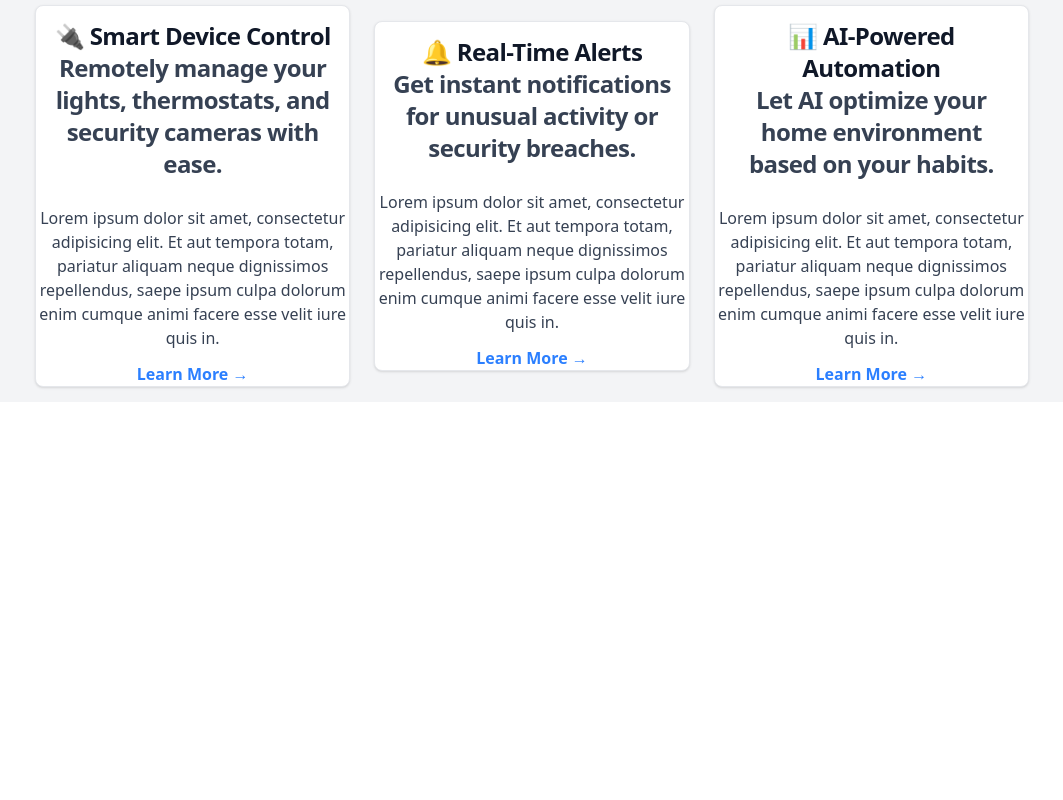
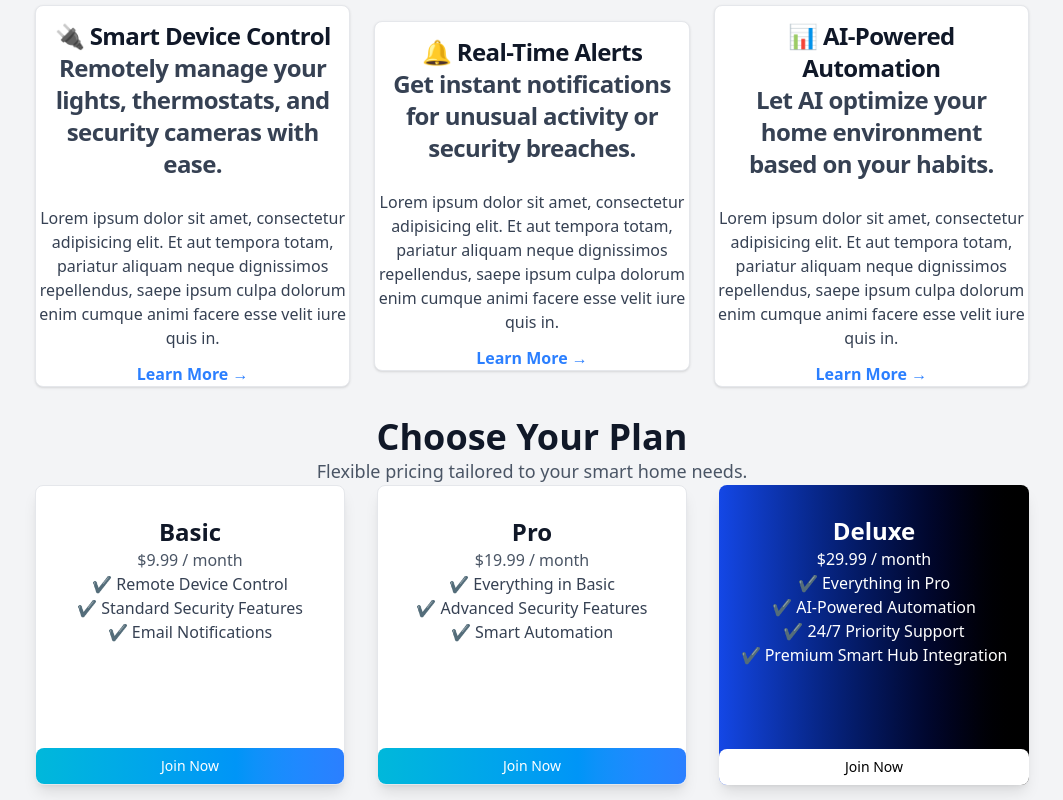
Before and after one commit to sombas100/softu-smarthub, a React (Vite) app in the folder client/: page / in a window 1280 px wide. Shown: the part 894-1694 px from the top of the page, without its empty margins (108-1171 px from the left). Before the commit the page ends 1296 px from the top, so only its background shows below. Built offline with nearby package versions, Linux system fonts and the light colour scheme.

Commit message:
Create pricing plan

```diff
--- a/client/src/App.jsx
+++ b/client/src/App.jsx
@@ -2,6 +2,7 @@ import Banner from "./components/Banner";
 import Features from "./components/Features";
 import Hero from "./components/Hero";
 import Navbar from "./components/Navbar";
+import Pricing from "./components/Pricing";
 
 function App() {
   return (
@@ -10,6 +11,7 @@ function App() {
       <Navbar />
       <Hero />
       <Features />
+      <Pricing />
     </>
   );
 }
--- /dev/null
+++ b/client/src/components/Pricing.jsx
@@ -0,0 +1,87 @@
+import React from "react";
+
+const Pricing = () => {
+  return (
+    <section className="py-16 bg-gray-100 dark:bg-gray-900">
+      <div className="layout max-w-screen-xl mx-auto px-6 text-center">
+        <h2 className="text-4xl font-bold text-gray-900 dark:text-white">
+          Choose Your Plan
+        </h2>
+        <p className="text-lg text-gray-600 dark:text-gray-400 mt-2">
+          Flexible pricing tailored to your smart home needs.
+        </p>
+
+        {/* Pricing Card Container */}
+        <div className="mt-10 grid grid-cols-1 md:grid-cols-3 gap-8 justify-center">
+          <div className="p-6  bg-white border border-gray-200 rounded-lg shadow-lg dark:bg-gray-800 dark:border-gray-700 h-[300px] flex flex-col justify-between">
+            <div style={{ marginTop: "30px" }}>
+              <h3 className="text-2xl font-bold text-gray-900 dark:text-white">
+                Basic
+              </h3>
+              <p className="text-gray-600 dark:text-gray-400 mt-2">
+                $9.99 / month
+              </p>
+              <ul className="mt-4 space-y-2 text-gray-700 dark:text-gray-300">
+                <li>✔ Remote Device Control</li>
+                <li>✔ Standard Security Features</li>
+                <li>✔ Email Notifications</li>
+              </ul>
+            </div>
+            <button
+              style={{ padding: "8px" }}
+              type="button"
+              className="md:mr-4 text-white bg-gradient-to-r from-cyan-500 to-blue-500 hover:bg-gradient-to-bl focus:ring-4 focus:outline-none focus:ring-cyan-300 dark:focus:ring-cyan-800 font-medium rounded-lg text-sm px-5 py-2.5 text-center me-2 mb-2 hover:cursor-pointer"
+            >
+              Join Now
+            </button>
+          </div>
+
+          <div className="p-6 bg-white border border-gray-200 rounded-lg shadow-lg dark:bg-gray-800 dark:border-gray-700 h-[300px] flex flex-col justify-between">
+            <div style={{ marginTop: "30px" }}>
+              <h3 className="text-2xl font-bold text-gray-900 dark:text-white">
+                Pro
+              </h3>
+              <p className="text-gray-600 dark:text-gray-400 mt-2">
+                $19.99 / month
+              </p>
+              <ul className="mt-4 space-y-2 text-gray-700 dark:text-gray-300">
+                <li>✔ Everything in Basic</li>
+                <li>✔ Advanced Security Features</li>
+                <li>✔ Smart Automation</li>
+              </ul>
+            </div>
+            <button
+              style={{ padding: "8px" }}
+              type="button"
+              className="md:mr-4 text-white bg-gradient-to-r from-cyan-500 to-blue-500 hover:bg-gradient-to-bl focus:ring-4 focus:outline-none focus:ring-cyan-300 dark:focus:ring-cyan-800 font-medium rounded-lg text-sm px-5 py-2.5 text-center me-2 mb-2 hover:cursor-pointer"
+            >
+              Join Now
+            </button>
+          </div>
+
+          <div className="p-6 rounded-lg shadow-lg bg-gradient-to-r from-blue-700 to-black text-white h-[300px] flex flex-col justify-between">
+            <div style={{ marginTop: "30px" }}>
+              <h3 className="text-2xl font-bold">Deluxe</h3>
+              <p className="mt-2">$29.99 / month</p>
+              <ul className="mt-4 space-y-2">
+                <li>✔ Everything in Pro</li>
+                <li>✔ AI-Powered Automation</li>
+                <li>✔ 24/7 Priority Support</li>
+                <li>✔ Premium Smart Hub Integration</li>
+              </ul>
+            </div>
+            <button
+              style={{ padding: "8px" }}
+              type="button"
+              className="md:mr-4  bg-gradient-to-r bg-white text-black hover:bg-gradient-to-bl focus:ring-4 focus:outline-none focus:ring-cyan-300 dark:focus:ring-cyan-800 font-medium rounded-lg text-sm px-5 py-2.5 text-center me-2 mb-2 hover:cursor-pointer"
+            >
+              Join Now
+            </button>
+          </div>
+        </div>
+      </div>
+    </section>
+  );
+};
+
+export default Pricing;
```
